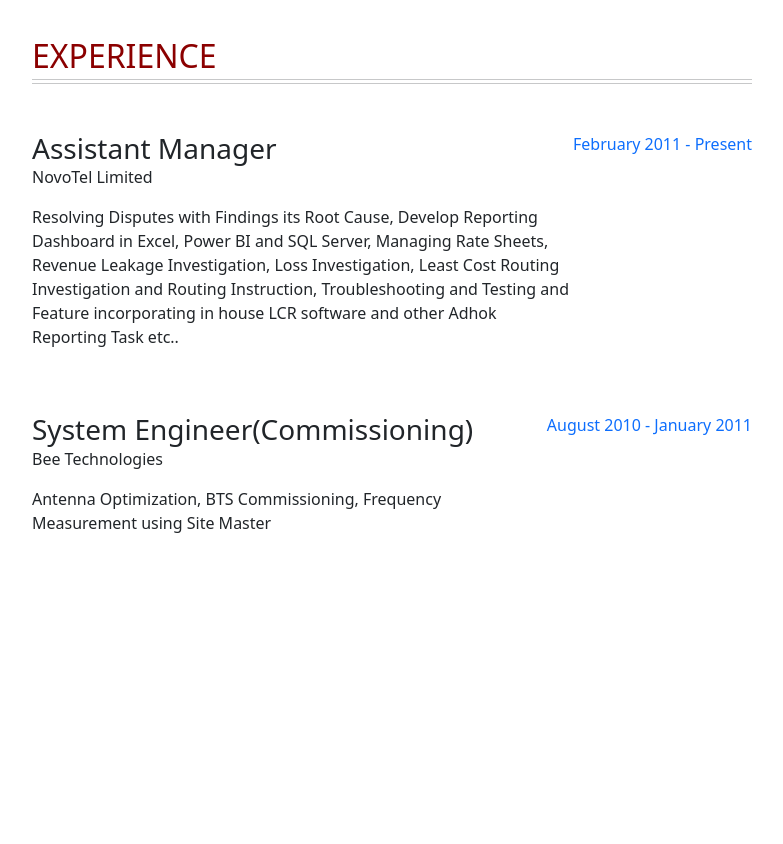
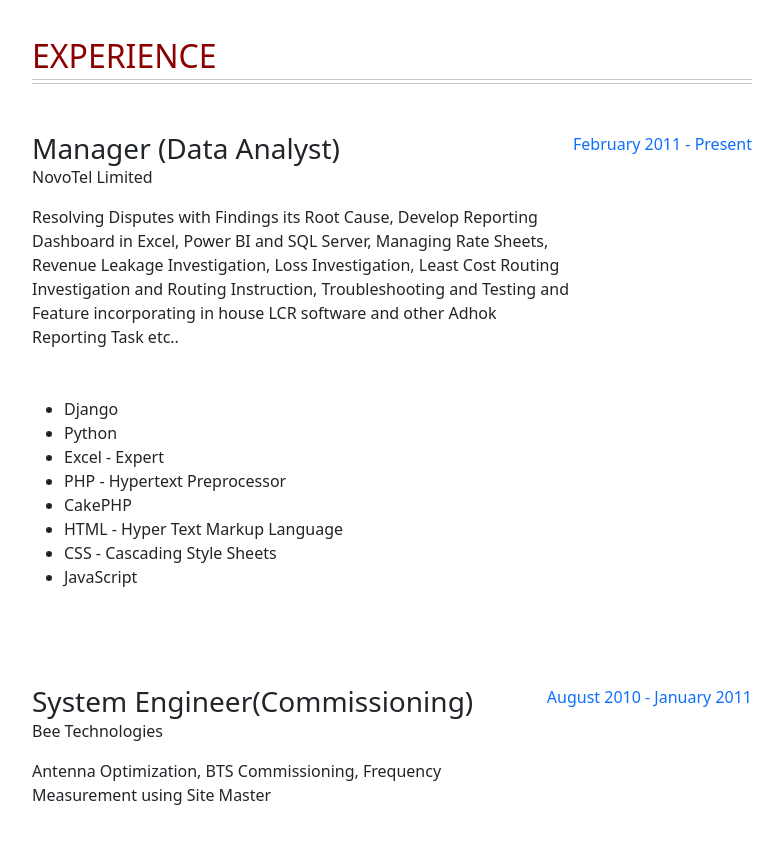
Before and after one commit to bayezidece/bayezidece.github.io, a plain HTML site: page index.html in a window 1280 px wide. Shown: the part 1020-1864 px from the top of the page, without its empty margins (368-1151 px from the left). Drawn offline with Linux system fonts and the light colour scheme.

Commit message:
Update index.html

```diff
--- a/index.html
+++ b/index.html
@@ -90,11 +90,48 @@
               <hr><hr>
               <div class="d-flex flex-column flex-md-row justify-content-between mb-5 mt-5">
                   <div class="flex-grow-1">
-                      <h3 class="mb-0">Assistant Manager</h3>
+                      <h3 class="mb-0">Manager (Data Analyst)</h3>
                       <div class="subheading mb-3">NovoTel Limited</div>
                       <p class="my-letter-spacing line-height">
                         Resolving Disputes with Findings its Root Cause, Develop Reporting Dashboard in Excel, Power BI and SQL Server, Managing Rate Sheets, Revenue Leakage Investigation, Loss Investigation, Least Cost Routing Investigation and Routing Instruction, Troubleshooting and Testing and Feature incorporating in house LCR software and other Adhok Reporting Task etc..
                       </p>
+                      <ul class="fa-ul mb-0 mt-5 mb-5">
+                <li>
+                    <span class="fa-li"><i class="fas fa-check"></i></span>
+                    Django
+                </li>
+                <li>
+                    <span class="fa-li"><i class="fas fa-check"></i></span>
+                    Python
+                </li>
+
+                <li>
+                    <span class="fa-li"><i class="fas fa-check"></i></span>
+                    Excel - Expert
+                </li>
+
+                <li>
+                    <span class="fa-li"><i class="fas fa-check"></i></span>
+                    PHP - Hypertext Preprocessor
+                </li>
+                <li>
+                    <span class="fa-li"><i class="fas fa-check"></i></span>
+                    CakePHP
+                </li>
+
+                <li>
+                    <span class="fa-li"><i class="fas fa-check"></i></span>
+                    HTML - Hyper Text Markup Language
+                </li>
+                <li>
+                    <span class="fa-li"><i class="fas fa-check"></i></span>
+                    CSS -  Cascading Style Sheets
+                </li>
+                <li>
+                    <span class="fa-li"><i class="fas fa-check"></i></span>
+                    JavaScript
+                </li>
+              </ul>
                   </div>
                   <div class="flex-shrink-0"><span class="text-primary">February 2011 - Present</span></div>
               </div>
```
